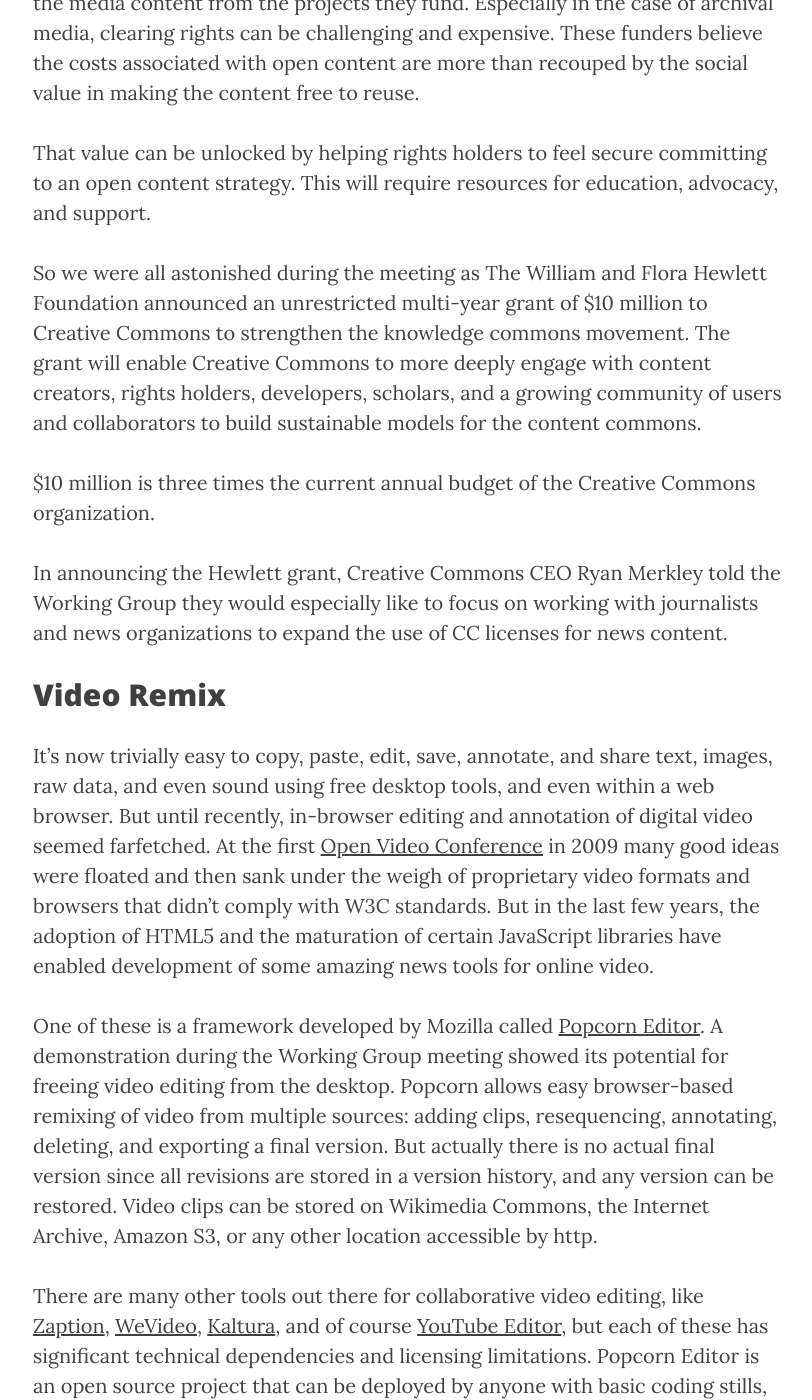
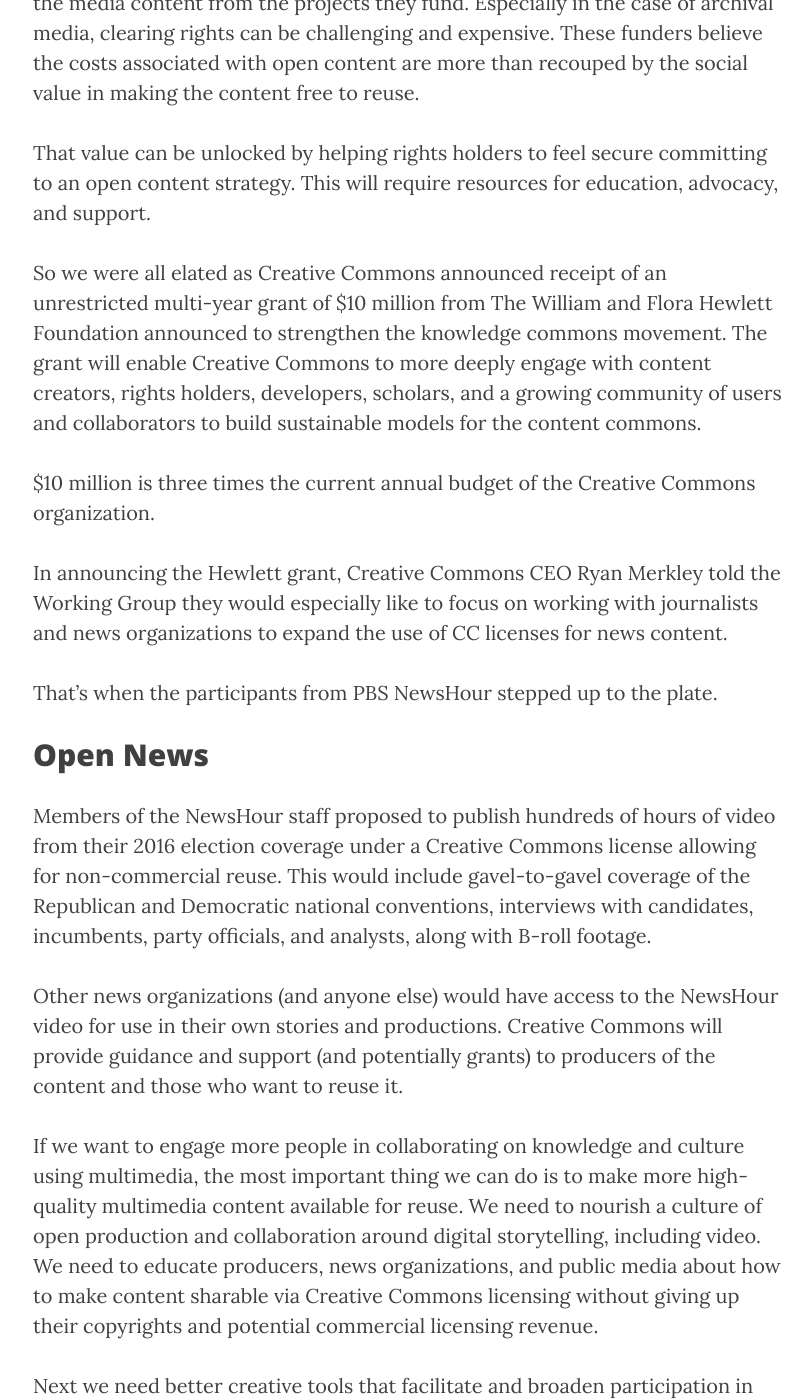
Before and after one commit to jackbrighton/jackbrighton.github.io, a Jekyll site: the page built from _posts/2016-02-07-open-video.md, in a window 1280 px wide and 1400 px high, scrolled down 2296 px. Shown: the whole window, without its empty margins (232-1044 px from the left). Built offline with Jekyll 4.4.1, drawn with Linux system fonts in a browser that asks for light colours; nearby versions of some CDN libraries; some of the changed text lies outside the part shown.

Commit message:
revise post in a significant way based on feedback

```diff
--- a/_posts/2016-02-07-open-video.md
+++ b/_posts/2016-02-07-open-video.md
@@ -28,19 +28,31 @@
 
 That value can be unlocked by helping rights holders to feel secure committing to an open content strategy. This will require resources for education, advocacy, and support.
 
-So we were all astonished during the meeting as The William and Flora Hewlett Foundation announced an unrestricted multi-year grant of $10 million to Creative Commons to strengthen the knowledge commons movement. The grant will enable Creative Commons to more deeply engage with content creators, rights holders, developers, scholars, and a growing community of users and collaborators to build sustainable models for the content commons.
+So we were all elated as Creative Commons announced receipt of an unrestricted multi-year grant of $10 million from The William and Flora Hewlett Foundation announced to strengthen the knowledge commons movement. The grant will enable Creative Commons to more deeply engage with content creators, rights holders, developers, scholars, and a growing community of users and collaborators to build sustainable models for the content commons.
 
 $10 million is three times the current annual budget of the Creative Commons organization.
 
 In announcing the Hewlett grant, Creative Commons CEO Ryan Merkley told the Working Group they would especially like to focus on working with journalists and news organizations to expand the use of CC licenses for news content.
 
+That’s when the participants from PBS NewsHour stepped up to the plate.
+
+## Open News
+
+Members of the NewsHour staff proposed to publish hundreds of hours of video from their 2016 election coverage under a Creative Commons license allowing for non-commercial reuse. This would include gavel-to-gavel coverage of the Republican and Democratic national conventions, interviews with candidates, incumbents, party officials, and analysts, along with B-roll footage.
+
+Other news organizations (and anyone else) would have access to the NewsHour video for use in their own stories and productions. Creative Commons will provide guidance and support (and potentially grants) to producers of the content and those who want to reuse it.
+
+If we want to engage more people in collaborating on knowledge and culture using multimedia, the most important thing we can do is to make more high-quality multimedia content available for reuse. We need to nourish a culture of open production and collaboration around digital storytelling, including video. We need to educate producers, news organizations, and public media about how to make content sharable via Creative Commons licensing without giving up their copyrights and potential commercial licensing revenue.
+
+Next we need better creative tools that facilitate and broaden participation in multimedia journalism and storytelling.  Mozilla and the Wikimedia Foundation are hoping to do that by bringing video editing to the browser.
+
 ## Video Remix
 
 It’s now trivially easy to copy, paste, edit, save, annotate, and share text, images, raw data, and even sound using free desktop tools, and even within a web browser. But until recently, in-browser editing and annotation of digital video seemed farfetched. At the first [Open Video Conference](http://openvideoconference.org/) in 2009 many good ideas were floated and then sank under the weigh of proprietary video formats and browsers that didn’t comply with W3C standards. But in the last few years, the adoption of HTML5 and the maturation of certain JavaScript libraries have enabled development of some amazing news tools for online video.
 
-One of these is a framework developed by Mozilla called [Popcorn Editor](https://github.com/mozilla/popcorn-editor). A demonstration during the Working Group meeting showed its potential for freeing video editing from the desktop. Popcorn allows easy browser-based remixing of video from multiple sources: adding clips, resequencing, annotating, deleting, and exporting a final version. But actually there is no actual final version since all revisions are stored in a version history, and any version can be restored. Video clips can be stored on Wikimedia Commons, the Internet Archive, Amazon S3, or any other location accessible by http.
+One of these is a framework developed by Mozilla called [Popcorn Editor](https://github.com/mozilla/popcorn-editor). Popcorn enables easy browser-based remixing of video from multiple sources: adding clips, resequencing, annotating, deleting, and exporting a final version. But actually there is no actual final version since all revisions are stored in a version history, and any version can be restored. Video clips can be stored on Wikimedia Commons, the Internet Archive, Amazon S3, or any other location accessible by http.
 
-There are many other tools out there for collaborative video editing, like [Zaption](https://www.zaption.com/), [WeVideo](https://www.wevideo.com/), [Kaltura](http://corp.kaltura.com/), and of course [YouTube Editor](https://www.youtube.com/editor), but each of these has significant technical dependencies and licensing limitations. Popcorn Editor is an open source project that can be deployed by anyone with basic coding stills, and used freely by anyone with ideas.
+There exist many other tools for collaborative video editing, like [Zaption](https://www.zaption.com/), [WeVideo](https://www.wevideo.com/), [Kaltura](http://corp.kaltura.com/), and of course [YouTube Editor](https://www.youtube.com/editor), but each of these has significant technical dependencies and licensing limitations. Popcorn Editor is an open source project that can be deployed by anyone with basic coding stills, and used freely by anyone with ideas.
 
 Popcorn Editor isn’t a [scriptorium](https://en.wikipedia.org/wiki/Scriptorium); it’s a moveable type press.
 
@@ -48,21 +60,13 @@
 
 As a multimedia journalist and producer I think carefully about sources and story elements. Who or what is credible and provides information or perspective to the story? I’m talking about people, documents, photographs, audio, and increasingly video.  A good source or story element may be inaccessible given my resources and production timeline.
 
-If I have a tool like Popcorn Editor, I could use it to assemble elements for my story drawing from open licensed video resources across the web. I might invite others to participate in my production via the web. My deployment of Popcorn Editor on a website might become a collaborative storytelling platform all by itself.
+If I have a tool like Popcorn Editor, I could use it to assemble elements for my story drawing from open licensed video resources across the web. I might invite others to participate in my production via the web. My deployment of Popcorn Editor on a website might itself become a new kind of collaborative storytelling platform.
 
 But let’s say we have access to a vast store of video content licensed for reuse under Creative Commons. We have an open source browser-based video editor anyone can use to create stories, news, art, documentaries, and who knows what other forms of media from openly licensed elements.
 
 **Will people actually use it?**
 
-I expect Popcorn Editor or some iteration of it will gain critical mass only when the timing and formula is right.  The current version evolved from the failure of [Popcorn.js](http://popcornjs.org/), which came too early in the adoption of HTML5. And at this writing the Editor needs further development and better documentation.
-
-But more importantly, we need to make more high-quality video content available for reuse. We need to nourish a culture of open production and collaboration around digital storytelling, including video. We need to educate producers, news organizations, and public media about how to make content sharable via Creative Commons licensing without giving up their copyrights and potential commercial licensing revenue.  Without open video content, there’s little use for an open video editor.
-
-An experiment this fall by the PBS NewsHour could provide a new model for collaborative news development, and potentially a tipping point for Popcorn Editor.  Members of the NewsHour staff, who are participants in the Working Group, propose to publish hundreds of hours of video from their 2016 election coverage under a Creative Commons license allowing for non-commercial reuse. This would include gavel-to-gavel coverage of the Republican and Democratic national conventions, interviews with candidates, incumbents, party officials, and analysts, along with B-roll footage.
-
-Other news organizations (and anyone else) would have access to the NewsHour video for use in their own stories and productions. Creative Commons will provide guidance and support (and potentially grants) to producers of the content and those who want to reuse it. Mozilla will support deployment and use of Popcorn Editor.  The Working Group will be pushing on these fronts over the next few months.
-
-## Open News
+I expect Popcorn Editor or some iteration of it will gain critical mass when the timing and formula is right.  The current version evolved from the failure of [Popcorn.js](http://popcornjs.org/), which came too early in the adoption of HTML5. And at this writing the Editor needs further development and better documentation.
 
 Coverage of presidential elections has been increasingly dominated by large news organizations with outsized resources and privileged access to sources. The news agenda and narrative has largely been defined by a handful of corporate news giants, and public disengagement with political news is a byproduct of this trend. What if anyone could make use of raw materials produced by the news giants to broaden the narrative? What if we gave more people an outlet? What kind of stories would they tell?
 
```
Also changed, not shown: other parts of _posts/2016-02-07-open-video.md (+2 -2 lines).
